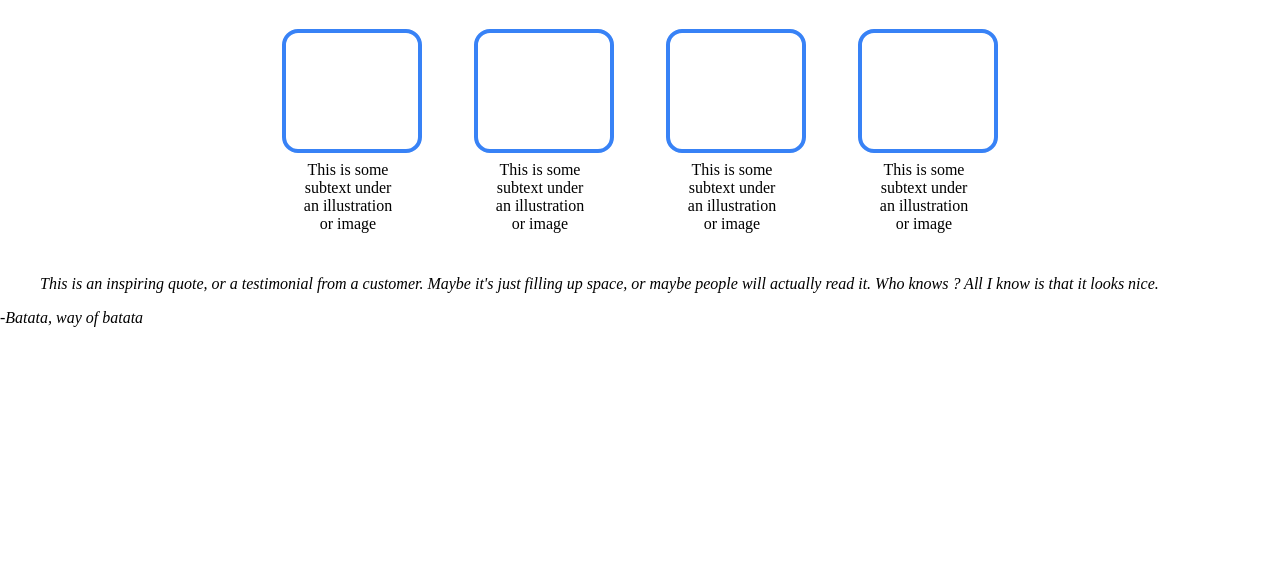
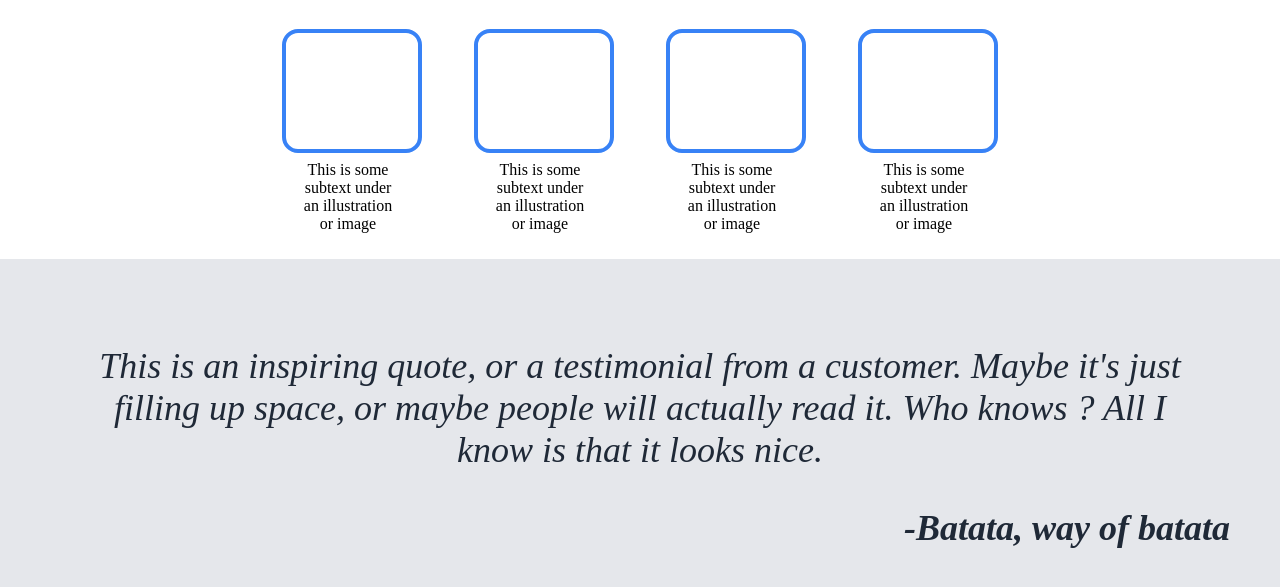
Before and after one commit to mohameddjebloun/landing-page, a plain HTML site: page index.html in a window 1280 px wide. Shown: the part 674-1261 px from the top of the page. Before the commit the page ends 1001 px from the top, so only its background shows below. Drawn offline with Linux system fonts and the light colour scheme.

Commit message:
Style the third section

```diff
--- a/style.css
+++ b/style.css
@@ -79,6 +79,22 @@ button {
   width: 100px;
   height: 100px;
 }
+/*Third section*/
+.section-3 {
+    background-color: #E5E7EB;
+    color: #1F2937;
+    font-size: 36px;
+    text-align: center;
+    padding: 50px;
+    display: flex;
+    flex-direction: column;
+
+
+}
+.section-3 cite {
+    font-weight: 900;
+    align-self:flex-end;
+}
 /*images*/
 .logo {
     height: 10%;
```
